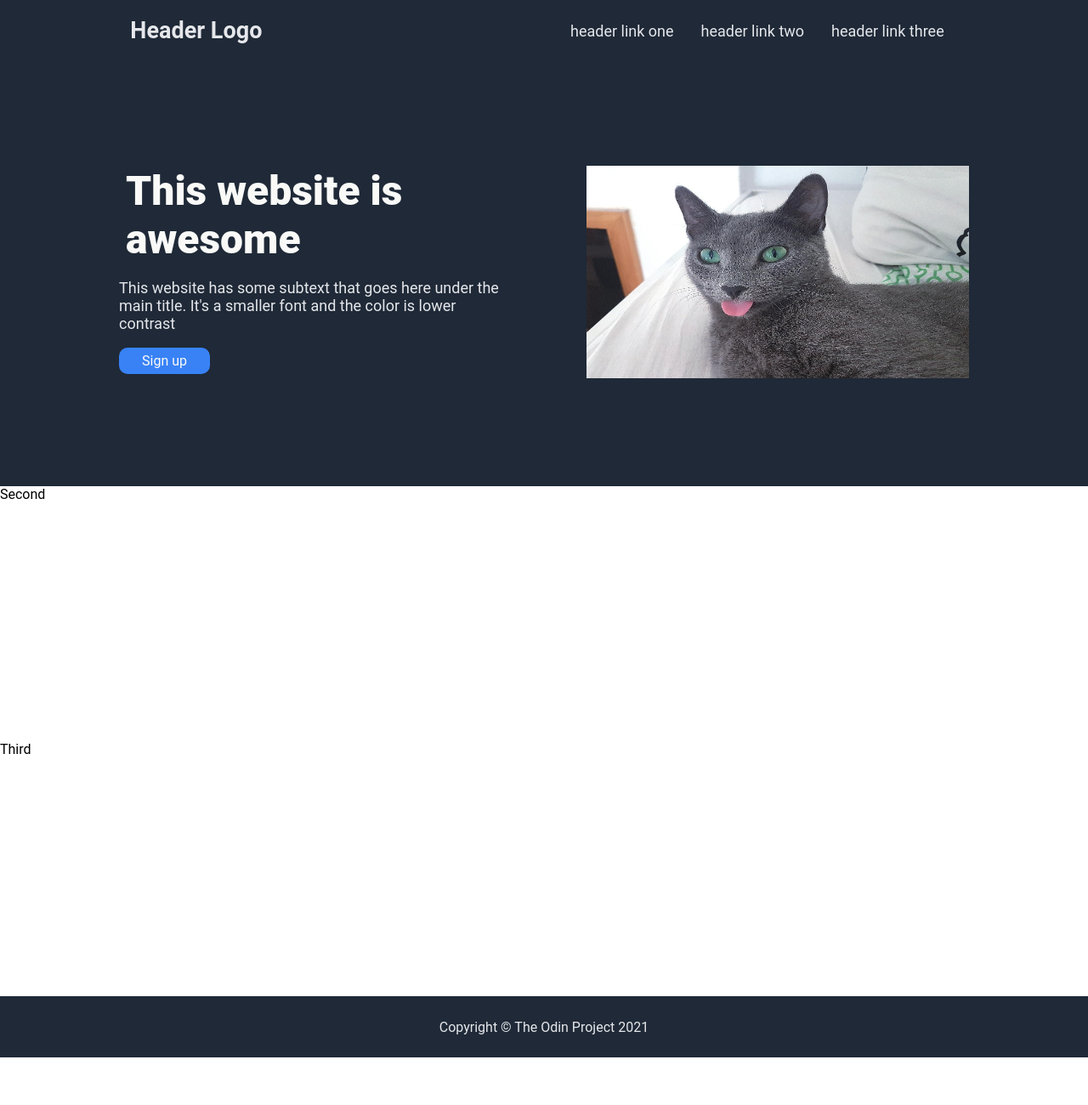
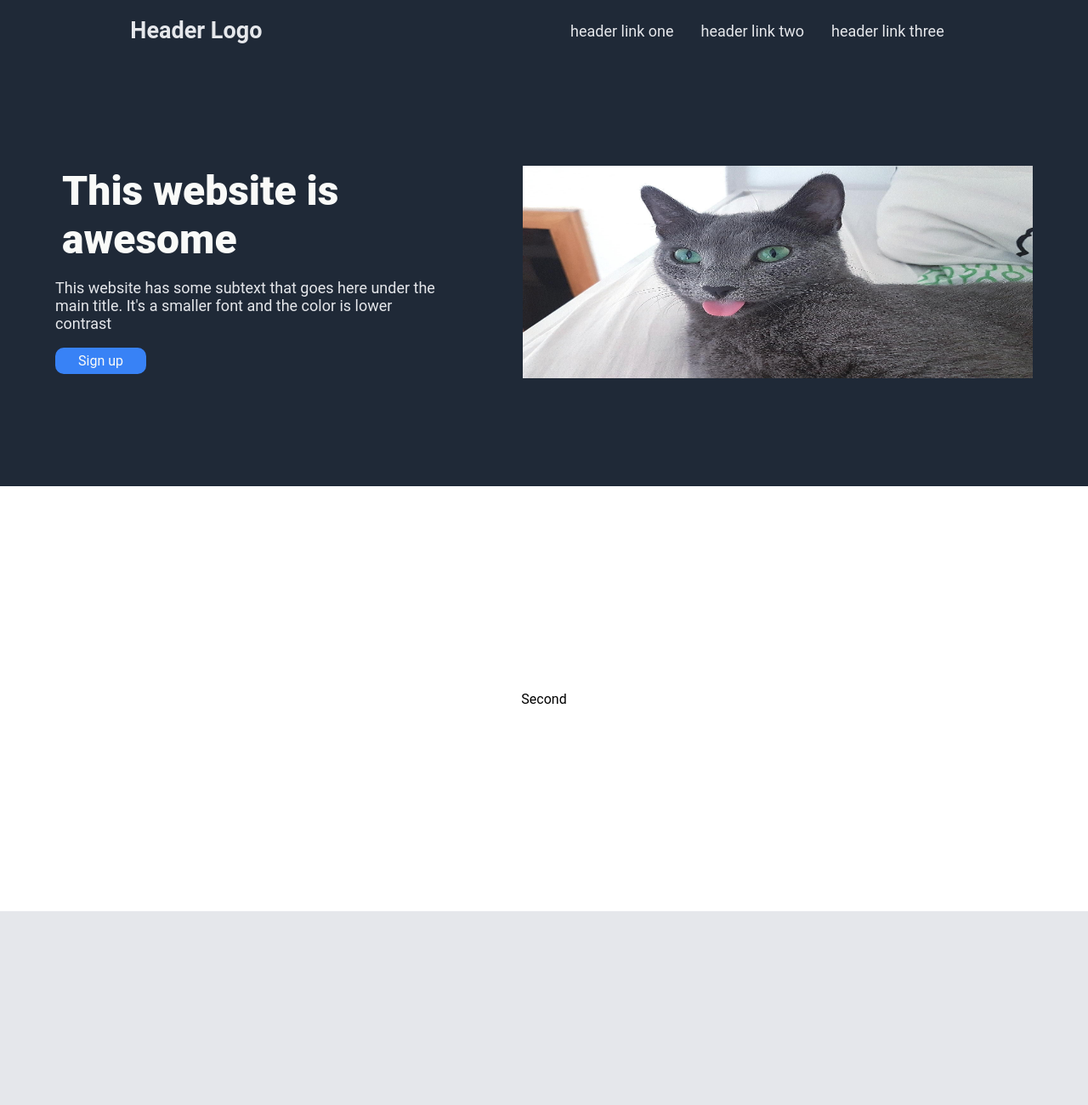
Before and after one commit to OWNN01/Landing_Page, a plain HTML site: page index.html in a window 1280 px wide. Shown: the top 1300 px of the page at 85% size. Before the commit the page ends 1244 px from the top, so only its background shows below. Drawn offline with Linux system fonts and the light colour scheme.

Commit message:
Add in some more structure to the page contents

```diff
--- a/index.html
+++ b/index.html
@@ -34,8 +34,8 @@
                     Sign up
                 </p>
             </div>
-            <div class="first-image">
-                <img src="images/Funny_Cat.jpg">
+            <div>
+                <img class="first-image" src="images/Funny_Cat.jpg">
             </div>
         </div>
         <div class="second-content">
@@ -43,6 +43,9 @@
         </div>
         <div class="third-content">
             Third
+        </div>
+        <div class="fourth-content">
+            Fourth
         </div>
     </div>
 
--- a/style.css
+++ b/style.css
@@ -32,11 +32,25 @@ body {
 }
 
 .second-content {
-    height: 300px;
+    height: 500px;
+    display: flex;
+    align-items: center;
+    justify-content: center;
 }
 
 .third-content {
-    height: 300px;
+    background-color: #E5E7EB;
+    height: 500px;
+    display: flex;
+    align-items: center;
+    justify-content: center;
+}
+
+.fourth-content {
+    height: 500px;
+    display: flex;
+    align-items: center;
+    justify-content: center;
 }
 
 .footer {
@@ -85,9 +99,9 @@ ul {
     border-radius: 10px;
 }
 
-img {
+.first-image {
     height: 250px;
-    width: 450px;
+    width: 600px;
     margin-left: 100px;
 }
 
```
Also changed, not shown: 1 other file.
